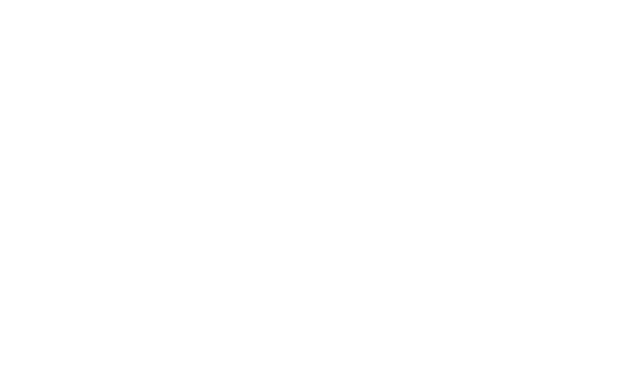
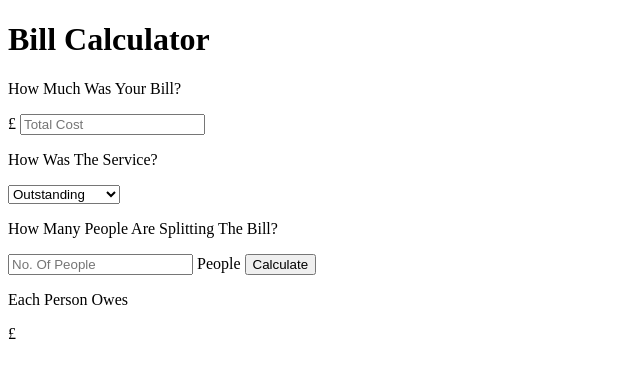
Before and after one commit to danwatson2309/billCalculator, a plain HTML site: page index.html in a window 1280 px wide. Shown: the whole page, without its empty margins (0-640 px from the left). Drawn offline with Linux system fonts and the light colour scheme.

Commit message:
basic html complete and started JS

```diff
--- a/index.html
+++ b/index.html
@@ -4,7 +4,33 @@
     <link href="main.css" rel = "stylesheet"/>
     </head>
     <body>
+        <h1>Bill Calculator</h1>
 
-        <script></script>
+        <form>
+            <p id=question>How Much Was Your Bill?</p>
+
+            £ <input id=billTotal placeholder="Total Cost">
+
+            <p id=question>How Was The Service?</p>
+
+            <select id=servQual>
+                <option value="=0.3">Outstanding</option>
+                <option value="0.2">Good</option>
+                <option value="0.1">Average</option>
+                <option value ="0.05">Below Average</option>
+                <option value ="0">Bad/No Tip</option>
+            </select>
+        </form>
+
+        <p>How Many People Are Splitting The Bill?</p>
+            <input id=people placeholder="No. Of People"> People
+
+        <button id=calculate>Calculate</button>
+
+        <p>Each Person Owes
+            <div id=each>£</div>
+        </p>
+
+        <script src = main.js></script>
     </body>
 </html>
--- a/main.js
+++ b/main.js
@@ -0,0 +1,13 @@
+function calculateSplit(){
+    let total = document.querySelector(billTotal).nodeValue;
+    let service = document.querySelector(servQual).nodeValue
+    let noPeople = document.querySelector(people).nodeValue
+
+    if(calculateSplit){
+        total*service/noPeople
+        return
+
+    }
+
+
+}
```
